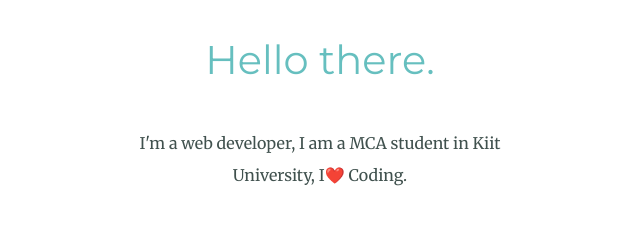
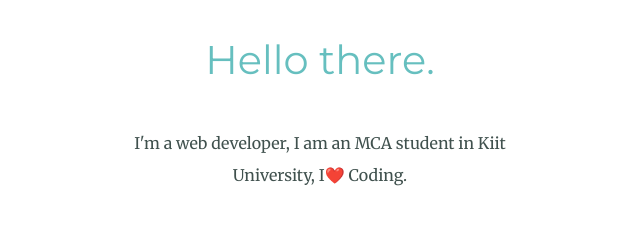
Before and after one commit to heyChandan/portfolio, a plain HTML site: page index.html in a window 1280 px wide. Shown: the part 1083-1324 px from the top of the page, 320-960 px from the left. Drawn offline with Linux system fonts and the light colour scheme.

Commit message:
Update index.html

```diff
--- a/index.html
+++ b/index.html
@@ -24,7 +24,7 @@
   <div class="profile">
     <img class="dp" src="MyRoundDp.png" alt="My Dp">
     <h2>Hello there.</h2>
-    <p class="intro">I'm a web developer, I am a MCA student in Kiit University, I❤️ Coding.</p>
+    <p class="intro">I'm a web developer, I am an MCA student in Kiit University, I❤️ Coding.</p>
   </div>
   <hr>
 
```
